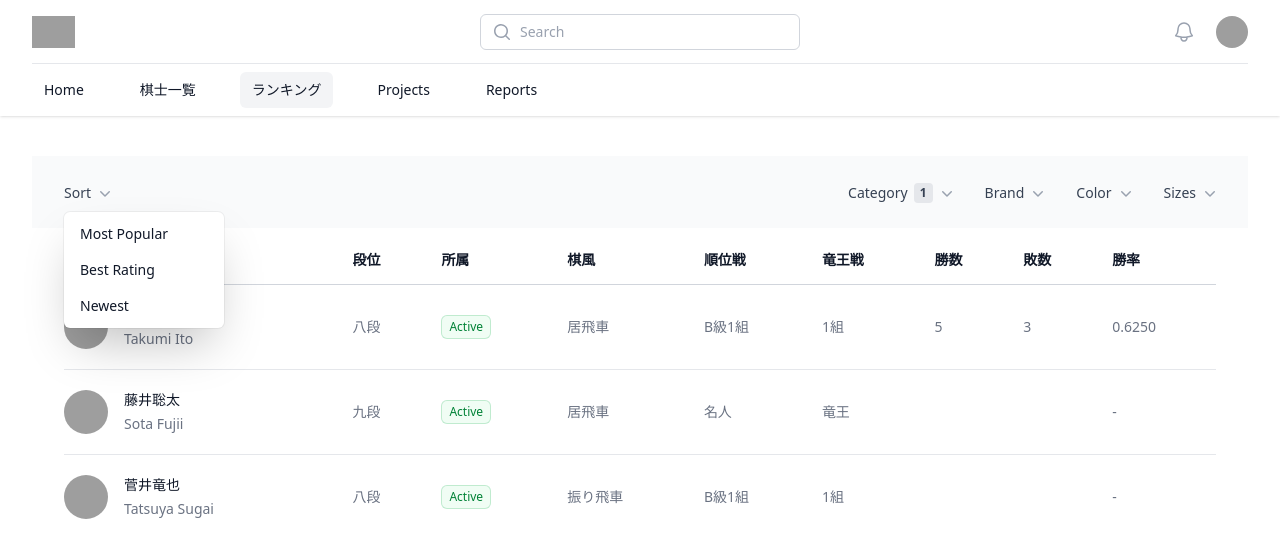
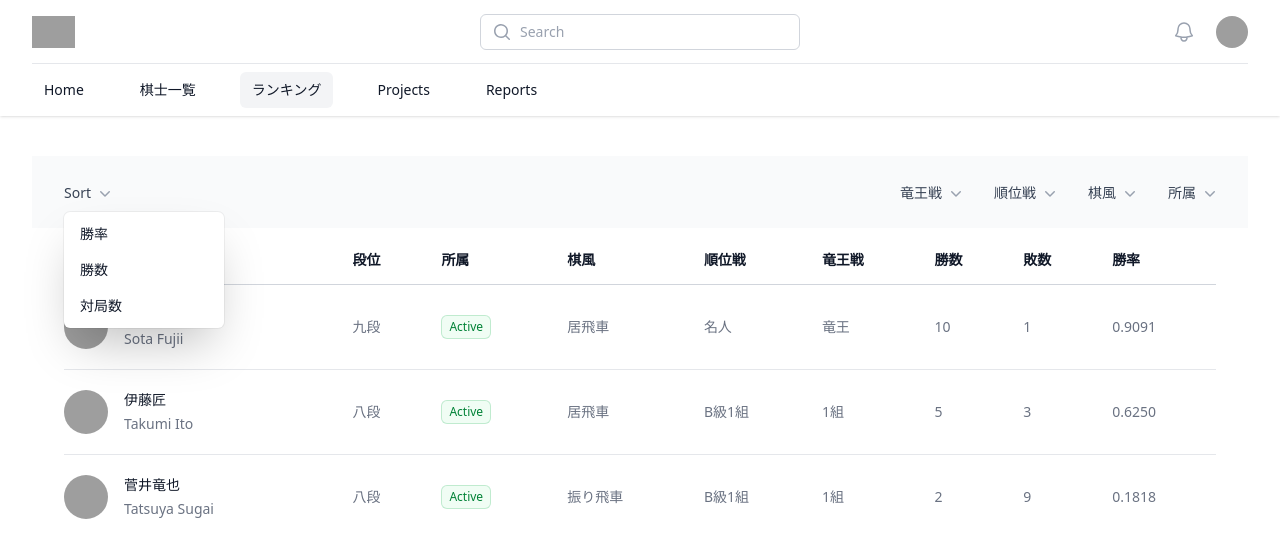
Before and after one commit to yuutom/portal-ui, a React (Vite) app: page /ranking in a window 1280 px wide. Both pictures are taken after a click on the button "Sort". Shown: the top 558 px of the page. Built offline with nearby package versions, Linux system fonts and the light colour scheme; grey boxes are pictures that could not be loaded.

Commit message:
sort, filter

```diff
--- a/src/data/kishis.ts
+++ b/src/data/kishis.ts
@@ -1,7 +1,9 @@
 import { Affiliation } from "../enum/Affiliation";
 import { GameCategory } from "../enum/GameCategory";
+import { JunisenClass } from "../enum/JunisenClass";
 import { PlayingStyle } from "../enum/PlayingStyle";
 import { ResultStatus } from "../enum/ResultStatus";
+import { RyuohsenClass } from "../enum/RyuohsenClass";
 import type { Kishi } from "../types/kishi";
 
 export const dummyKishi: Kishi[] = [
@@ -15,8 +17,8 @@ export const dummyKishi: Kishi[] = [
         debutDate: "2020-10-01",
         birthPlace: "東京都世田谷区",
         master: "宮田利男八段",
-        ryuohsen: "1組",
-        junisen: "B級1組",
+        ryuohsen: RyuohsenClass.CLASS_1,
+        junisen: JunisenClass.B1,
         danni: "八段",
         title: ["叡王"],
         affiliation: Affiliation.KANTOU,
@@ -75,12 +77,13 @@ export const dummyKishi: Kishi[] = [
         debutDate: "2016-10-01",
         birthPlace: "愛知県瀬戸市",
         master: "杉本昌隆八段",
-        ryuohsen: "竜王",
-        junisen: "名人",
+        ryuohsen: RyuohsenClass.RYUOH,
+        junisen: JunisenClass.MEIJIN,
         danni: "九段",
         title: ["名人", "竜王", "王位", "王座", "棋聖", "棋王", "王将"],
         affiliation: Affiliation.KANSAI,
-        playingStyle: PlayingStyle.IBISHA
+        playingStyle: PlayingStyle.IBISHA,
+        record: {wins: 10, loses: 1, total_ranking: 1, wins_ranking: 1, winning_rate_ranking: 1}
     },
     {
         id: 3,
@@ -92,10 +95,11 @@ export const dummyKishi: Kishi[] = [
         debutDate: "2010-04-01",
         birthPlace: "岡山県岡山市",
         master: "井上慶太九段",
-        ryuohsen: "1組",
-        junisen: "B級1組",
+        ryuohsen: RyuohsenClass.CLASS_1,
+        junisen: JunisenClass.B1,
         danni: "八段",
         affiliation: Affiliation.KANSAI,
-        playingStyle: PlayingStyle.HURIBISHA
+        playingStyle: PlayingStyle.HURIBISHA,
+        record: {wins: 2, loses: 9, total_ranking: 20, wins_ranking: 20, winning_rate_ranking: 20}
     },
 ]
--- /dev/null
+++ b/src/enum/JunisenClass.ts
@@ -0,0 +1,9 @@
+export enum JunisenClass {
+    MEIJIN = "名人",
+    A = "A級",
+    B1 = "B級1組",
+    B2 = "B級2組",
+    C1 = "C級1組",
+    C2 = "C級2組",
+    FREE = "フリークラス"
+  }
--- /dev/null
+++ b/src/enum/RyuohsenClass.ts
@@ -0,0 +1,9 @@
+export enum RyuohsenClass {
+    RYUOH = "竜王",
+    CLASS_1 = "1組",
+    CLASS_2 = "2組",
+    CLASS_3 = "3組",
+    CLASS_4 = "4組",
+    CLASS_5 = "5組",
+    CLASS_6 = "6組"
+  }
--- a/src/pages/Ranking.tsx
+++ b/src/pages/Ranking.tsx
@@ -21,47 +21,51 @@ import {
 import { XMarkIcon } from '@heroicons/react/24/outline'
 import { ChevronDownIcon } from '@heroicons/react/20/solid'
 import { dummyKishi } from '../data/kishis'
+import { RyuohsenClass } from '../enum/RyuohsenClass';
+import { JunisenClass } from '../enum/JunisenClass';
+import { PlayingStyle } from '../enum/PlayingStyle';
+import { Affiliation } from '../enum/Affiliation';
+import type { Kishi } from '../types/kishi';
 
 const sortOptions = [
-  { name: 'Most Popular'},
-  { name: 'Best Rating'},
-  { name: 'Newest'},
+  { name: "勝率"},
+  { name: "勝数"},
+  { name: "対局数"},
 ]
 const filters = [
   {
-    id: 'category',
-    name: 'Category',
+    id: "ryuohsen",
+    name: "竜王戦",
     options: [
-      { value: 'tees', label: 'Tees' },
-      { value: 'crewnecks', label: 'Crewnecks' },
-      { value: 'hats', label: 'Hats' },
+      { value: RyuohsenClass.RYUOH, label: RyuohsenClass.RYUOH },
+      { value: RyuohsenClass.CLASS_1, label: RyuohsenClass.CLASS_1 },
+      { value: RyuohsenClass.CLASS_2, label: RyuohsenClass.CLASS_2 },
     ],
   },
   {
-    id: 'brand',
-    name: 'Brand',
+    id: "junisen",
+    name: "順位戦",
     options: [
-      { value: 'clothing-company', label: 'Clothing Company' },
-      { value: 'fashion-inc', label: 'Fashion Inc.' },
-      { value: 'shoes-n-more', label: "Shoes 'n More" },
+      { value: JunisenClass.MEIJIN, label: JunisenClass.MEIJIN },
+      { value: JunisenClass.A, label: JunisenClass.A },
+      { value: JunisenClass.B1, label: JunisenClass.B1 },
     ],
   },
   {
-    id: 'color',
-    name: 'Color',
+    id: "playingStyle",
+    name: "棋風",
     options: [
-      { value: 'white', label: 'White' },
-      { value: 'black', label: 'Black' },
-      { value: 'grey', label: 'Grey' },
+      { value: PlayingStyle.IBISHA, label: PlayingStyle.IBISHA },
+      { value: PlayingStyle.HURIBISHA, label: PlayingStyle.HURIBISHA },
+      { value: PlayingStyle.DUAL, label: PlayingStyle.DUAL },
     ],
   },
   {
-    id: 'sizes',
-    name: 'Sizes',
+    id: "affiliation",
+    name: "所属",
     options: [
-      { value: 's', label: 'S' },
-      { value: 'm', label: 'M' },
-      { value: 'l', label: 'L' },
+      { value: Affiliation.KANTOU, label: Affiliation.KANTOU },
+      { value: Affiliation.KANSAI, label: Affiliation.KANSAI },
     ],
   },
 ]
@@ -70,7 +74,33 @@ export default function Ranking() {
   const navigate = useNavigate();
   const [open, setOpen] = useState(false)
   const [selectedFilters, setSelectedFilters] = useState<{ [key: string]: Set<string> }>({});
-  const [sortKey, setSortKey] = useState<string>("Most Popular ");
+  const [sortKey, setSortKey] = useState<string>("勝率");
+  const filteredData = dummyKishi
+  .filter((kishi) => {
+    return Object.entries(selectedFilters).every(([key, set]) => {
+      if (set.size === 0) return true;
+      const k = key as keyof Kishi;
+      return set.has(String(kishi[k]));
+    });
+  })
+  .sort((a, b) => {
+    const getWinRate = (k: typeof a) =>
+      k.record && k.record.wins + k.record.loses > 0
+        ? k.record.wins / (k.record.wins + k.record.loses)
+        : 0;
+
+    const getTotalGames = (k: typeof a) =>
+      (k.record?.wins || 0) + (k.record?.loses || 0);
+
+    if (sortKey === '勝率') {
+      return getWinRate(b) - getWinRate(a);
+    } else if (sortKey === '勝数') {
+      return (b.record?.wins || 0) - (a.record?.wins || 0);
+    } else if (sortKey === '対局数') {
+      return getTotalGames(b) - getTotalGames(a);
+    }
+    return 0;
+});
 
   return (
     <div>
@@ -189,12 +219,12 @@ export default function Ranking() {
                 <div className="py-1">
                   {sortOptions.map((option) => (
                     <MenuItem key={option.name}>
-                      <button
+                      <a
                         onClick={() => setSortKey(option.name)}
-                        className="block px-4 py-2 text-sm font-medium text-gray-900 data-[focus]:bg-gray-100 data-[focus]:outline-none"
+                        className="block px-4 py-2 text-sm font-medium text-gray-900 data-[focus]:bg-gray-100 data-[focus]:outline-none cursor-pointer"
                       >
                         {option.name}
-                      </button>
+                      </a>
                     </MenuItem>
                   ))}
                 </div>
@@ -219,11 +249,11 @@ export default function Ranking() {
                   <div>
                     <PopoverButton className="group inline-flex items-center justify-center text-sm font-medium text-gray-700 hover:text-gray-900">
                       <span>{section.name}</span>
-                      {sectionIdx === 0 ? (
-                        <span className="ml-1.5 rounded bg-gray-200 px-1.5 py-0.5 text-xs font-semibold tabular-nums text-gray-700">
-                          1
-                        </span>
-                      ) : null}
+                        {selectedFilters[section.id]?.size > 0 && (
+                            <span className="ml-1.5 rounded bg-gray-200 px-1.5 py-0.5 text-xs font-semibold tabular-nums text-gray-700">
+                            {selectedFilters[section.id]?.size}
+                            </span>
+                        )}
                       <ChevronDownIcon
                         aria-hidden="true"
                         className="-mr-1 ml-1 size-5 shrink-0 text-gray-400 group-hover:text-gray-500"
@@ -333,7 +363,7 @@ export default function Ranking() {
                 </tr>
               </thead>
               <tbody className="divide-y divide-gray-200 bg-white">
-                {dummyKishi.map((kishi) => (
+                {filteredData.map((kishi) => (
                     <tr
                     key={kishi.kishiNumber}
                     onClick={() => navigate(`/kishiList/${kishi.kishiNumber}`)}
--- a/src/types/kishi.ts
+++ b/src/types/kishi.ts
@@ -1,5 +1,7 @@
 import type { Affiliation } from "../enum/Affiliation";
+import type { JunisenClass } from "../enum/JunisenClass";
 import type { PlayingStyle } from "../enum/PlayingStyle";
+import type { RyuohsenClass } from "../enum/RyuohsenClass";
 import type { KishiRecord } from "./kishiRecord";
 import type { ResultFromKishi } from "./resultFromKishi";
 
@@ -13,8 +15,8 @@ export interface Kishi {
     debutDate: string;
     birthPlace: string;
     master: string;
-    ryuohsen: string;
-    junisen: string;
+    ryuohsen: RyuohsenClass;
+    junisen: JunisenClass;
     danni: string;
     title?: string[];
     affiliation?: Affiliation;
```
